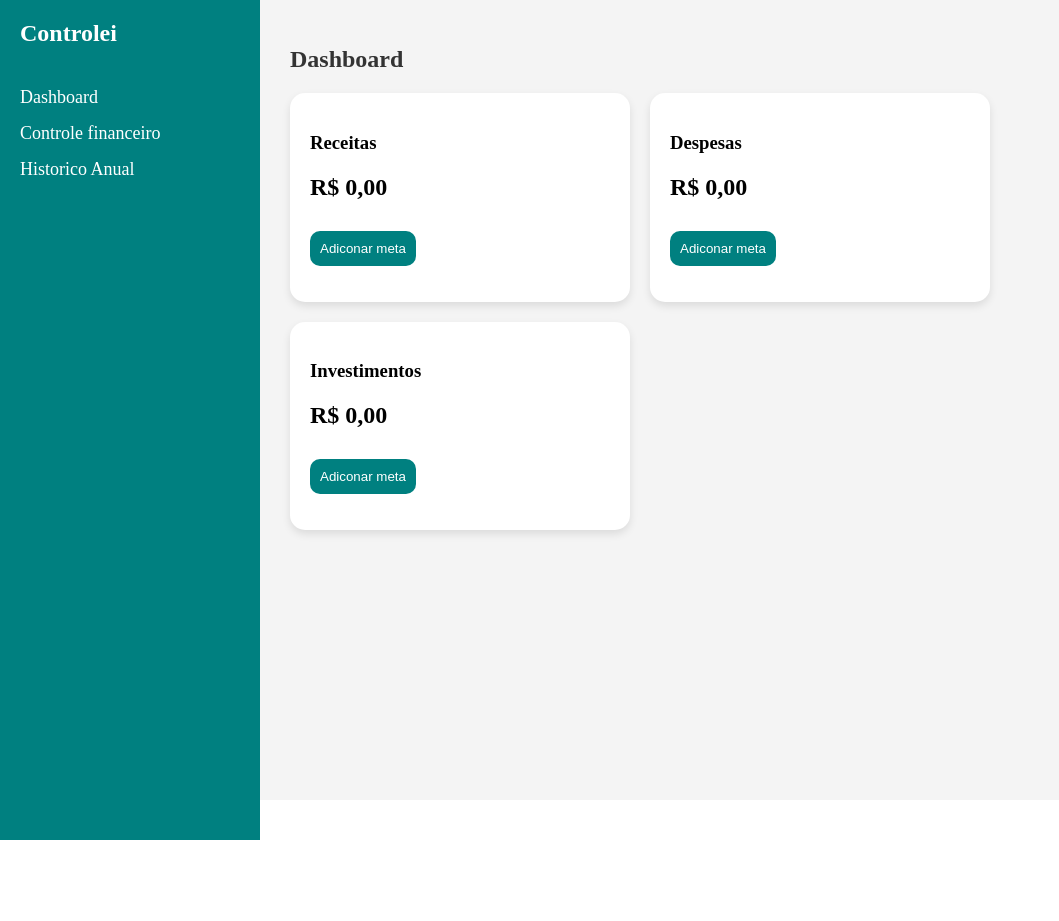
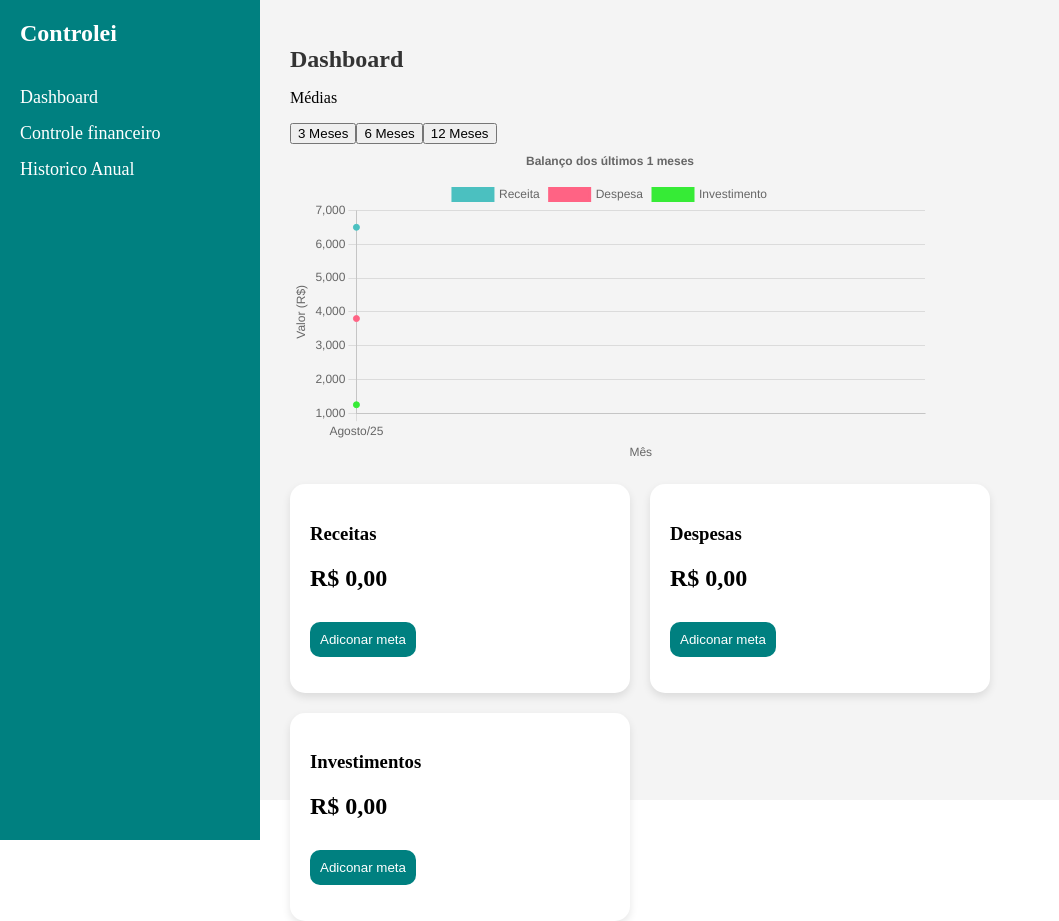
Before and after one commit to VagnerCrestanni/Controlei, a React (Vite) app in the folder Controlei/vite-project/: page /dashboard in a window 1280 px wide. Shown: the whole page, without its empty margins (0-1059 px from the left). Before the commit the page ends 840 px from the top, so only its background shows below. Built offline with nearby package versions, Linux system fonts and the light colour scheme; the HTML template or start-up script is replaced by a standard one.

Commit message:
feat: Adiciona gráfico de linha no Dashboard

```diff
--- /dev/null
+++ b/Controlei/vite-project/src/Components/DashboardGraph.jsx
@@ -0,0 +1,58 @@
+import { buildLabels, buildDatasets } from '../Components/chartUtils';
+import { Line } from 'react-chartjs-2';
+import { Chart as ChartJS, LinearScale, PointElement, LineElement , CategoryScale, Title, Legend, Tooltip, plugins } from 'chart.js';
+
+ChartJS.register(
+  LinearScale,
+  PointElement,
+  LineElement,
+  CategoryScale,
+  Title,
+  Legend,
+  Tooltip
+);
+
+const DashboardGraph = ({ dataForGraph, period }) => {             //Recebe os dados mensais e o período selecionado para filtrar os dados em 1, 6 e 12 meses.
+
+const dashData = {
+    labels: buildLabels(dataForGraph),
+    datasets: buildDatasets(dataForGraph),
+  };
+
+const dashOptions = {
+  responsive: true,
+  plugins: {
+    legend: {
+      position: 'top', //depois fazer bottom e left para ver a diferença
+    },
+    title: {
+      display: true,
+      text: `Balanço dos últimos ${period} meses`,
+    },
+  },
+  scales: {
+    x: {
+      title: {
+        display: true,
+        text: 'Mês',
+      },
+    },
+    y: {
+      stacked: false,
+      title: {
+        display: true,
+        text: 'Valor (R$)',
+      },
+    },
+  },
+};
+
+  return (
+    <div className="DashboardGraph-container"
+    style={{ position: 'relative', height: '40vh', width: '100%' }}>
+      <Line data={dashData} options={dashOptions}/>
+    </div>
+  )
+ }
+
+export default DashboardGraph
--- a/Controlei/vite-project/src/Components/HistoricalGraph.jsx
+++ b/Controlei/vite-project/src/Components/HistoricalGraph.jsx
@@ -1,4 +1,5 @@
-import { Bar, Line } from 'react-chartjs-2';
+import {buildLabels, buildDatasets } from '../Components/chartUtils'
+import { Bar } from 'react-chartjs-2';
 import { Chart as ChartJS, LinearScale, BarElement, CategoryScale, Title, Legend, Tooltip } from 'chart.js';
 
 ChartJS.register(
@@ -19,34 +20,9 @@ const HistoricalGraph = ({ monthlyData, activeYear }) => {  //Verifica se tem um
       );
     }
 
-const chartData = Object.entries(monthlyData).map(([month, data]) => ({   //Transformar os dados mensais para o formato do gráfico
-    name: month,
-    Receita: data.Income,
-    Despesa: data.Expenses,
-    Investimento: data.Investments,
-  }));
-
-  const Labels = chartData.map(item => item.name);
-
-  const data = {
-    labels: Labels,
-    datasets: [
-      {
-        label: 'Receita',
-        data: chartData.map(item => item.Receita),
-        backgroundColor: '#4BC0C0',
-      },
-      {
-        label: 'Despesa',
-        data: chartData.map(item => item.Despesa),
-        backgroundColor: '#FF6384',
-      },
-      {
-        label: 'Investimento',
-        data: chartData.map(item => item.Investimento),
-        backgroundColor: '#36eb36ff',
-      },
-    ],
+  const historicalData = {
+    labels: buildLabels(monthlyData), // Pega os nomes dos meses
+    datasets: buildDatasets(monthlyData), // Pega Receita, Despesa, Investimento
   };
 
   const options = {
@@ -80,12 +56,9 @@ const chartData = Object.entries(monthlyData).map(([month, data]) => ({   //Tran
 
   return (
     <div className="HistoricalGraph-container">
-          <Bar data={data} options={options} />
+          <Bar data={historicalData} options={options} />
         </div>
       );
     };
 
-
-
-
 export default HistoricalGraph
--- /dev/null
+++ b/Controlei/vite-project/src/Components/chartUtils.js
@@ -0,0 +1,44 @@
+/* Uso o chartUtils.js para transformar os dados brutos vindos do banco de dados para o
+formato de graficos, seria código repetido em DashboardGraph e HistoricalGraph, assim
+consigo reutilizar o que eu preciso sem ficar repetindo código */
+export function getLastMonthsData(allYearData, period) {        //Essa função calcula alem dos meses os anos quando precisar.
+  const sortedYears = Object.keys(allYearData).sort();
+  return sortedYears.flatMap(year =>
+    Object.entries(allYearData[year].months).map(([month, data]) => ({
+      label: `${month}/${year.slice(-2)}`,
+      Receita: data.Income || 0,
+      Despesa: data.Expenses || 0,
+      Investimento: data.Investments || 0,
+    }))
+  ).slice(-period);
+}
+
+export function buildLabels(chartData) {                        //Gerar os labels do gráfico
+  return chartData.map(item => item.label);
+}
+
+export function buildDatasets(chartData) {                      //Gerar os datasets do gráfico
+  return [
+    {
+      label: 'Receita',
+      data: chartData.map(i => i.Receita),
+      backgroundColor: '#4BC0C0',
+      borderColor: '#4BC0C0',
+      tension: 0.4,
+    },
+    {
+      label: 'Despesa',
+      data: chartData.map(i => i.Despesa),
+      backgroundColor: '#FF6384',
+      borderColor: '#FF6384',
+      tension: 0.4,
+    },
+    {
+      label: 'Investimento',
+      data: chartData.map(i => i.Investimento),
+      backgroundColor: '#36eb36ff',
+      borderColor: '#36eb36ff',
+      tension: 0.4
+    },
+  ];
+}
--- a/Controlei/vite-project/src/Page/AnnualHistory.jsx
+++ b/Controlei/vite-project/src/Page/AnnualHistory.jsx
@@ -4,7 +4,6 @@ import AnnualData from '../Components/FakeData'
 import '../Components/HistoricalGraph'
 import "./AnnualHistory.css"
 import HistoricalGraph from '../Components/HistoricalGraph';
-import { data } from 'react-router-dom';
 
 const AnnualHistory = () => {
 
@@ -19,7 +18,14 @@ const AnnualHistory = () => {
    const format = (value) =>
     value.toLocaleString("pt-BR", { style: "currency", currency: "BRL" });
 
-   const dataForGraph = activeYear ? AnnualData[activeYear].months : {};
+   const dataForGraph = activeYear
+    ? Object.entries(AnnualData[activeYear].months).map(([month, dataMonth]) => ({
+        label: month,
+        Receita: dataMonth.Income,
+        Despesa: dataMonth.Expenses,
+        Investimento: dataMonth.Investments,
+      }))
+    : [];
 
   return (
     <div className="AnnualHistory-container">
--- a/Controlei/vite-project/src/Page/Dashboard.jsx
+++ b/Controlei/vite-project/src/Page/Dashboard.jsx
@@ -1,10 +1,18 @@
-import React, { useState } from 'react';
-import { useOutletContext } from 'react-router-dom';
+import React, { use, useState } from 'react';
+import { data, useOutletContext } from 'react-router-dom';
 import Sidebar from '../Components/Sidebar';
+import AnnualData from '../Components/FakeData'
+import '../Components/DashboardGraph'
+import { getLastMonthsData } from '../Components/chartUtils';
 import './Dashboard.css';
 import CardDashboard from '../Components/CardDashboard';
+import DashboardGraph from '../Components/DashboardGraph';
 
 const Dashboard = () => {
+  const [ period, setPeriod ] = useState (1);
+  const [activeYear, setActiveYear] = useState ('2025')
+  const chartData = getLastMonthsData(AnnualData, period)
+
   const { income = [], expenses = [], investments = [] } = useOutletContext();
 
   const [goalIncome, setGoalIncome] = useState ([]);
@@ -20,6 +28,17 @@ const Dashboard = () => {
       <Sidebar />
       <main className="dashboard-content">
         <h1>Dashboard</h1>
+        <p> Médias </p>
+        <div className="period-buttons">
+          <button onClick={() => setPeriod(3)}> 3 Meses</button>
+          <button onClick={() => setPeriod(6)}> 6 Meses </button>
+          <button onClick={() => setPeriod(12)}> 12 Meses </button>
+        </div>
+
+        <div>
+          <DashboardGraph dataForGraph ={chartData} period={period} />
+        </div>
+
         <div className="cards-container">
           <CardDashboard
           title="Receitas" value={`R$ ${totalIncome.toLocaleString('pt-BR', { minimumFractionDigits: 2, maximumFractionDigits: 2 })}`}
@@ -34,6 +53,7 @@ const Dashboard = () => {
           createGoal={goalInvestments} onAddGoal={(newGoal) => setGoalInvestments([...goalInvestments, newGoal])}
           />
         </div>
+
       </main>
     </div>
   );
```
